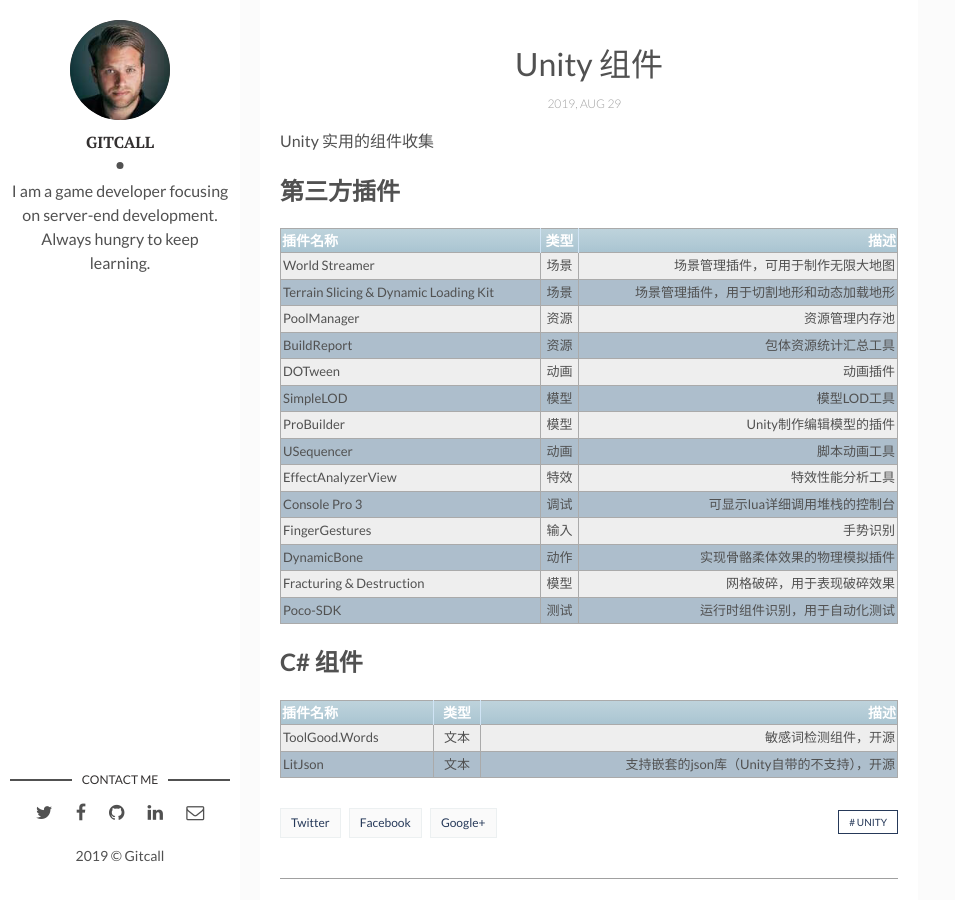
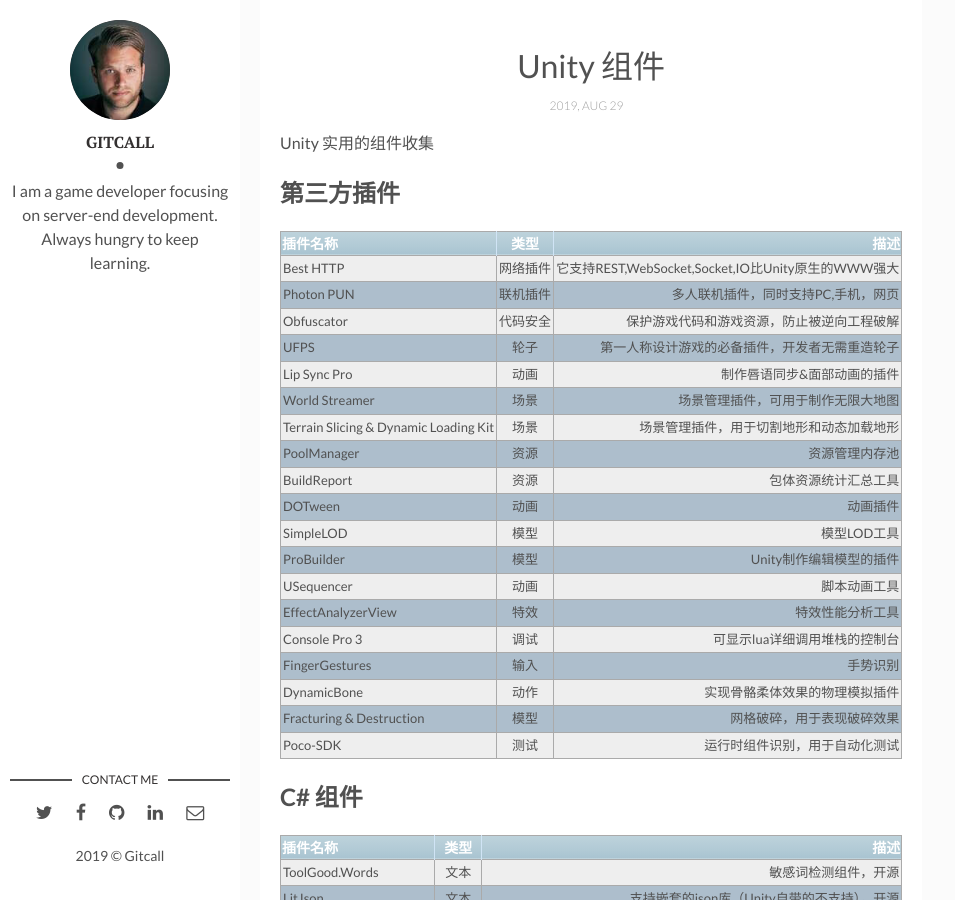
Before and after one commit to gohuge/blog, a Jekyll site: the page built from _posts/2019-08-29-unity-compents.md, in a window 1280 px wide and 900 px high, scrolled down 352 px. Shown: the whole window, without its empty margins (0-955 px from the left). Built offline with Jekyll 4.4.1, drawn with Linux system fonts in a browser that asks for light colours; comment, search, counter and statistics services are not loaded.

Commit message:
Update 2019-08-29-unity-compents.md
unittyc

```diff
--- a/_posts/2019-08-29-unity-compents.md
+++ b/_posts/2019-08-29-unity-compents.md
@@ -14,6 +14,11 @@ Unity 实用的组件收集
 
 插件名称|类型|描述
 ---|:--:|---:
+Best HTTP|网络插件|它支持REST,WebSocket,Socket,IO比Unity原生的WWW强大
+Photon PUN|联机插件|多人联机插件，同时支持PC,手机，网页
+Obfuscator|代码安全|保护游戏代码和游戏资源，防止被逆向工程破解
+UFPS|轮子|第一人称设计游戏的必备插件，开发者无需重造轮子
+Lip Sync Pro|动画|制作唇语同步&面部动画的插件
 World Streamer|场景|场景管理插件，可用于制作无限大地图
 Terrain Slicing & Dynamic Loading Kit|场景|场景管理插件，用于切割地形和动态加载地形
 PoolManager|资源|资源管理内存池
```
